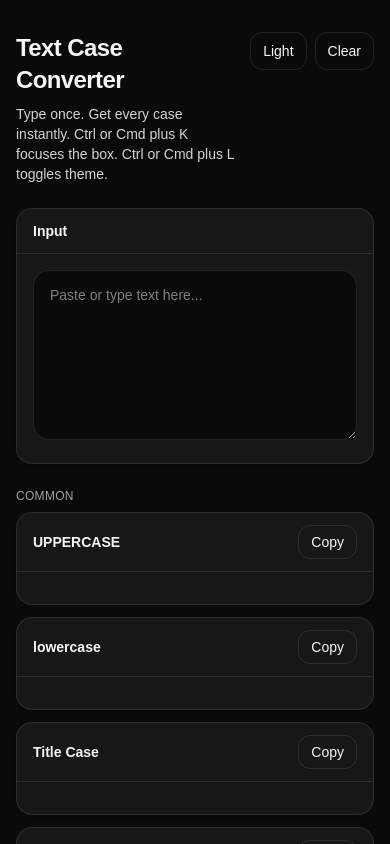
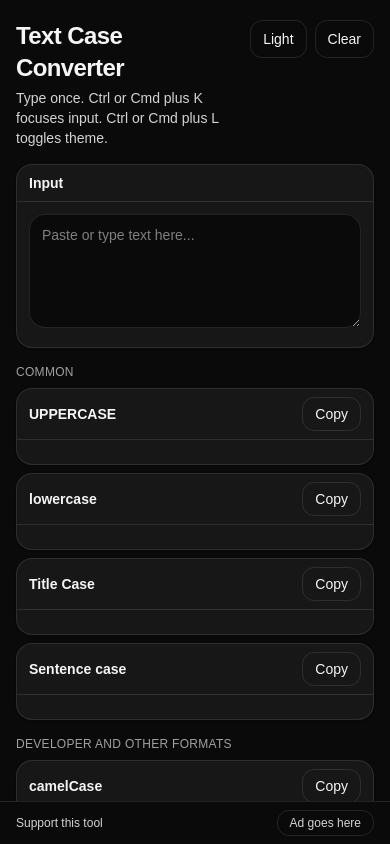
Before and after one commit to raiderj77/text-converter, a Next.js app: page / in a window 390 px wide. Shown: the top 844 px of the page. Built offline with nearby package versions, Linux system fonts and the light colour scheme.

Commit message:
Tighter layout with sticky ad footer

```diff
--- a/app/page.tsx
+++ b/app/page.tsx
@@ -63,7 +63,7 @@ function Card(props: {
     >
       <div
         className={cx(
-          "flex items-center justify-between px-4 py-3 border-b",
+          "flex items-center justify-between px-3 py-2 border-b",
           isDark ? "border-white/10" : "border-black/5"
         )}
       >
@@ -82,7 +82,7 @@ function Card(props: {
         </button>
       </div>
 
-      <div className="p-4">
+      <div className="p-3">
         <pre className="whitespace-pre-wrap break-words text-sm leading-6">
           {props.value || ""}
         </pre>
@@ -194,11 +194,11 @@ export default function Page() {
   return (
     <main
       className={cx(
-        "min-h-screen",
+        "min-h-screen pb-16",
         isDark ? "bg-neutral-950 text-neutral-100" : "bg-neutral-50 text-neutral-900"
       )}
     >
-      <div className="mx-auto max-w-6xl px-4 py-8">
+      <div className="mx-auto max-w-6xl px-4 py-5">
         <div className="flex items-start justify-between gap-4">
           <div>
             <h1 className="text-2xl sm:text-3xl font-bold tracking-tight">
@@ -206,12 +206,11 @@ export default function Page() {
             </h1>
             <p
               className={cx(
-                "mt-2 text-sm",
+                "mt-1 text-sm",
                 isDark ? "text-neutral-300" : "text-neutral-600"
               )}
             >
-              Type once. Get every case instantly. Ctrl or Cmd plus K focuses the
-              box. Ctrl or Cmd plus L toggles theme.
+              Type once. Ctrl or Cmd plus K focuses input. Ctrl or Cmd plus L toggles theme.
             </p>
           </div>
 
@@ -246,27 +245,27 @@ export default function Page() {
 
         <div
           className={cx(
-            "mt-6 rounded-2xl border shadow-sm",
+            "mt-4 rounded-2xl border shadow-sm",
             isDark ? "bg-neutral-900 border-white/10" : "bg-white border-black/10"
           )}
         >
           <div
             className={cx(
-              "px-4 py-3 border-b text-sm font-semibold",
+              "px-3 py-2 border-b text-sm font-semibold",
               isDark ? "border-white/10" : "border-black/5"
             )}
           >
             Input
           </div>
-          <div className="p-4">
+          <div className="p-3">
             <textarea
               ref={inputRef}
               value={text}
               onChange={(e) => setText(e.target.value)}
-              rows={6}
+              rows={4}
               placeholder="Paste or type text here..."
               className={cx(
-                "w-full resize-y rounded-2xl border px-4 py-3 text-sm leading-6 outline-none",
+                "w-full resize-y rounded-2xl border px-3 py-2 text-sm leading-6 outline-none",
                 isDark
                   ? "border-white/10 bg-neutral-950 focus:ring-2 focus:ring-white/10"
                   : "border-black/10 bg-neutral-50 focus:ring-2 focus:ring-black/10"
@@ -275,7 +274,7 @@ export default function Page() {
           </div>
         </div>
 
-        <div className="mt-6">
+        <div className="mt-4">
           <div
             className={cx(
               "text-xs uppercase tracking-wide",
@@ -285,7 +284,7 @@ export default function Page() {
             Common
           </div>
 
-          <div className="mt-2 grid grid-cols-1 md:grid-cols-2 gap-3">
+          <div className="mt-2 grid grid-cols-1 md:grid-cols-2 gap-2">
             {common.map((o) => (
               <Card
                 key={o.label}
@@ -299,14 +298,14 @@ export default function Page() {
 
           <div
             className={cx(
-              "mt-6 text-xs uppercase tracking-wide",
+              "mt-4 text-xs uppercase tracking-wide",
               isDark ? "text-neutral-400" : "text-neutral-500"
             )}
           >
             Developer and other formats
           </div>
 
-          <div className="mt-2 grid grid-cols-1 md:grid-cols-2 gap-3">
+          <div className="mt-2 grid grid-cols-1 md:grid-cols-2 gap-2">
             {dev.map((o) => (
               <Card
                 key={o.label}
@@ -318,29 +317,31 @@ export default function Page() {
             ))}
           </div>
         </div>
+      </div>
 
-        <div
-          className={cx(
-            "mt-8 rounded-2xl border shadow-sm",
-            isDark ? "bg-neutral-900 border-white/10" : "bg-white border-black/10"
-          )}
-        >
+      <div
+        className={cx(
+          "fixed bottom-0 left-0 right-0 border-t",
+          isDark ? "bg-neutral-950 border-white/10" : "bg-neutral-50 border-black/10"
+        )}
+      >
+        <div className="mx-auto max-w-6xl px-4 py-2 flex items-center justify-between gap-3">
+          <div className={cx("text-xs", isDark ? "text-neutral-300" : "text-neutral-600")}>
+            Support this tool
+          </div>
           <div
             className={cx(
-              "px-4 py-3 border-b text-sm font-semibold",
-              isDark ? "border-white/10" : "border-black/5"
+              "text-xs px-3 py-1 rounded-xl border",
+              isDark ? "border-white/10 text-neutral-300" : "border-black/10 text-neutral-600"
             )}
           >
-            Support this tool
-          </div>
-          <div className={cx("p-4 text-sm", isDark ? "text-neutral-300" : "text-neutral-600")}>
-            Ads appear here after approval.
+            Ad goes here
           </div>
         </div>
       </div>
 
       {toast ? (
-        <div className="fixed bottom-4 left-1/2 -translate-x-1/2 rounded-2xl bg-neutral-900 text-white px-4 py-2 text-sm shadow-lg">
+        <div className="fixed bottom-14 left-1/2 -translate-x-1/2 rounded-2xl bg-neutral-900 text-white px-4 py-2 text-sm shadow-lg">
           {toast}
         </div>
       ) : null}
```
